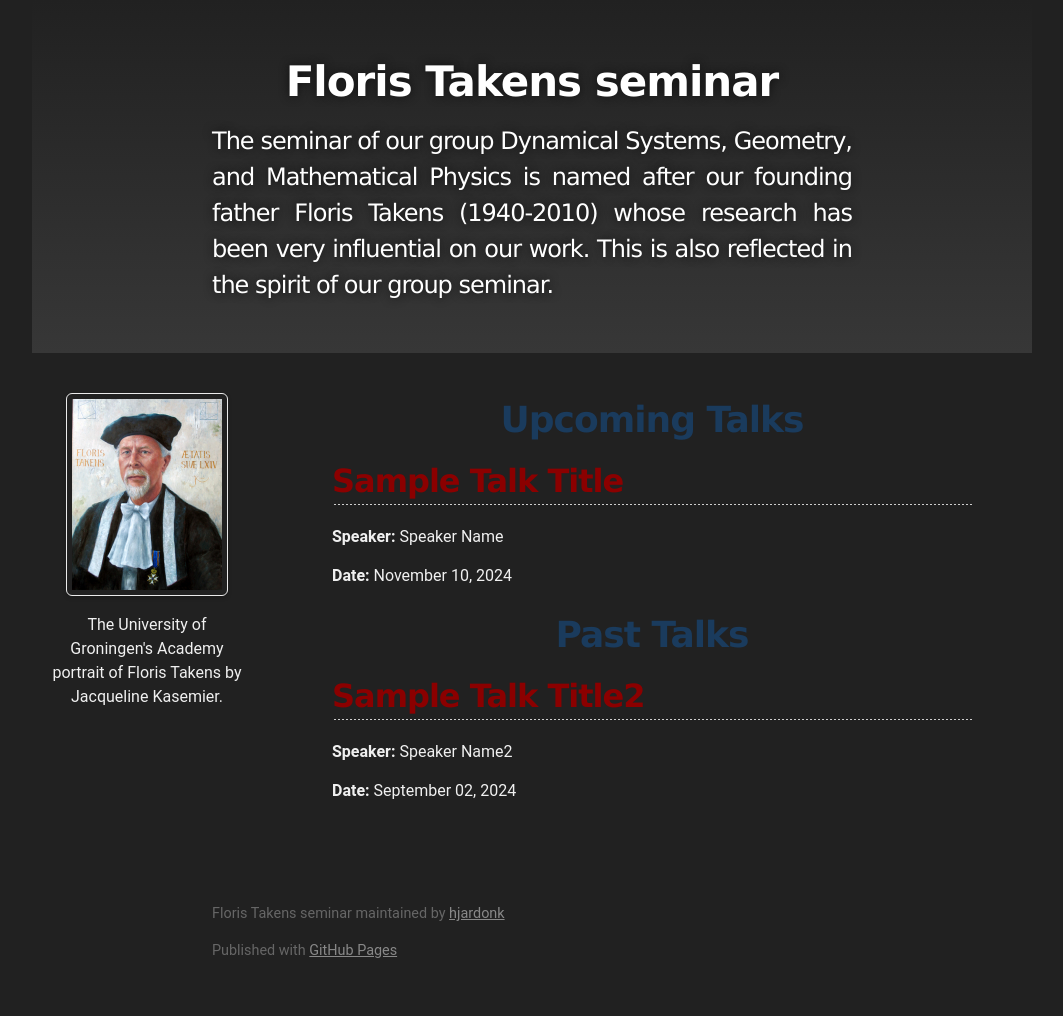
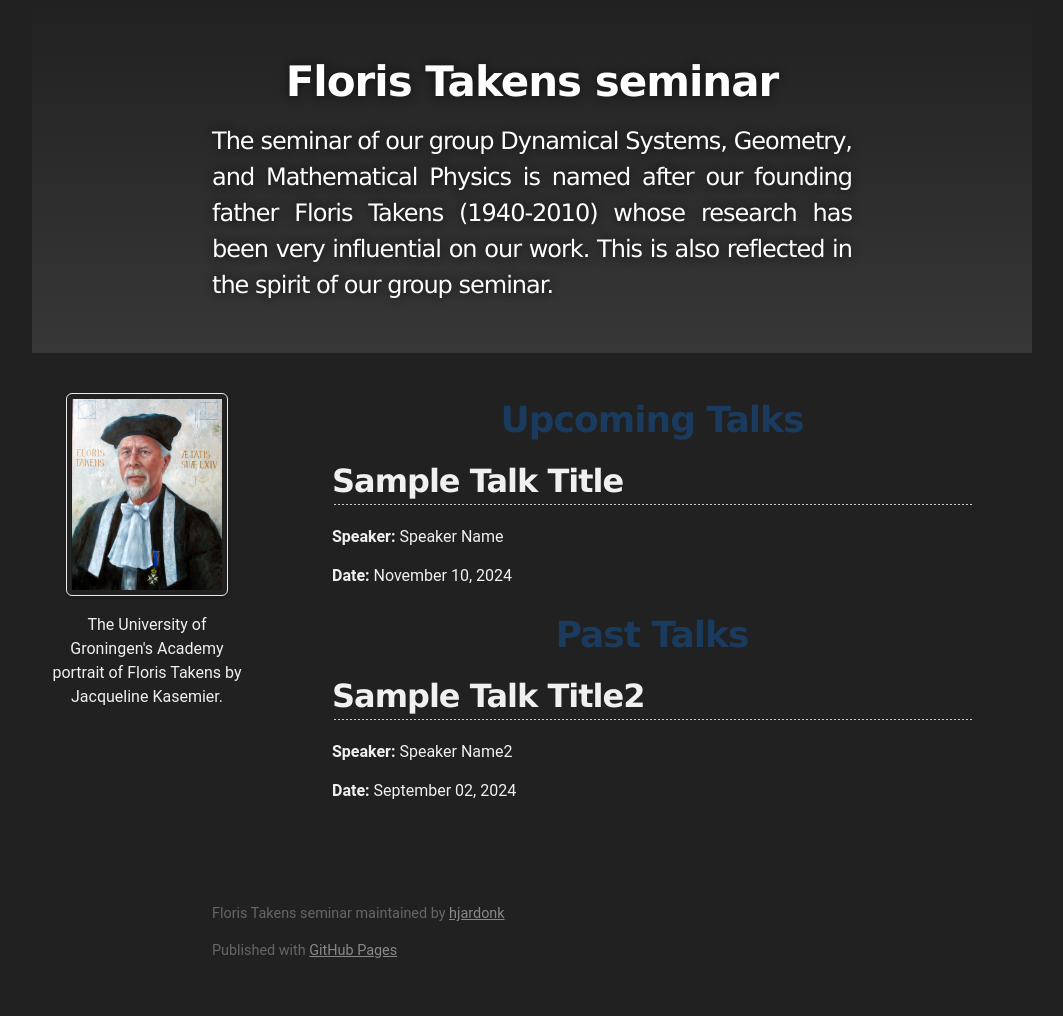
Before and after one commit to hjardonk/FlorisTakensSeminar, a Jekyll site: the page built from index.html, in a window 1280 px wide. Shown: the whole page, without its empty margins (108-1171 px from the left). Built offline with Jekyll 4.4.1, drawn with Linux system fonts in a browser that asks for light colours.

Commit message:
Update style.scss

```diff
--- a/assets/css/style.scss
+++ b/assets/css/style.scss
@@ -71,17 +71,17 @@ h1, .page-title, .site-title {
 }
 
 .talk-item h2 {
- color: #8B0000; /* Dark red */
+ color: #f0f0f0;
   cursor: pointer; /* Makes it clear that it's clickable */
   transition: color 0.3s ease; /* Smooth transition for color change */
 }
 
 .talk-item h2:hover {
-  color: #B22222; /* Slightly lighter red on hover */
+  color: #e1e8e4;
 }
 
 .abstract-content {
-  border: 1px solid #8B0000; /* Border around collapsible content */
+  border: 1px solid #000000; /* Border around collapsible content */
   border-radius: 6px;
   padding: 10px;
   background-color: #333333; /* Slightly lighter than background */
```
